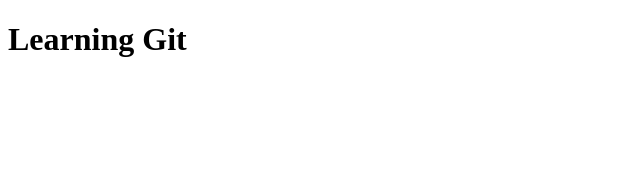
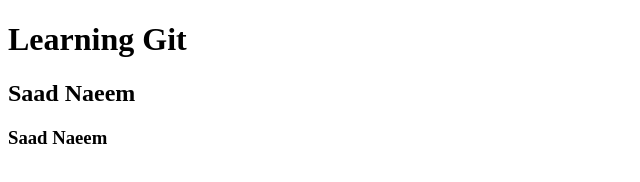
Before and after one commit to patrickjane231/Learning-Git, a plain HTML site: page index.html in a window 1280 px wide. Shown: the whole page, without its empty margins (0-640 px from the left). Drawn offline with Linux system fonts and the light colour scheme.

Commit message:
adding headers

```diff
--- a/index.html
+++ b/index.html
@@ -4,8 +4,11 @@
     <meta charset="UTF-8">
     <meta name="viewport" content="width=device-width, initial-scale=1.0">
     <title>Document</title>
+    <link rel="stylesheet" href="style.css">
 </head>
 <body>
     <h1>Learning Git</h1>
+    <h2>Saad Naeem</h2>
+    <h3>Saad Naeem</h3>
 </body>
 </html>
```
